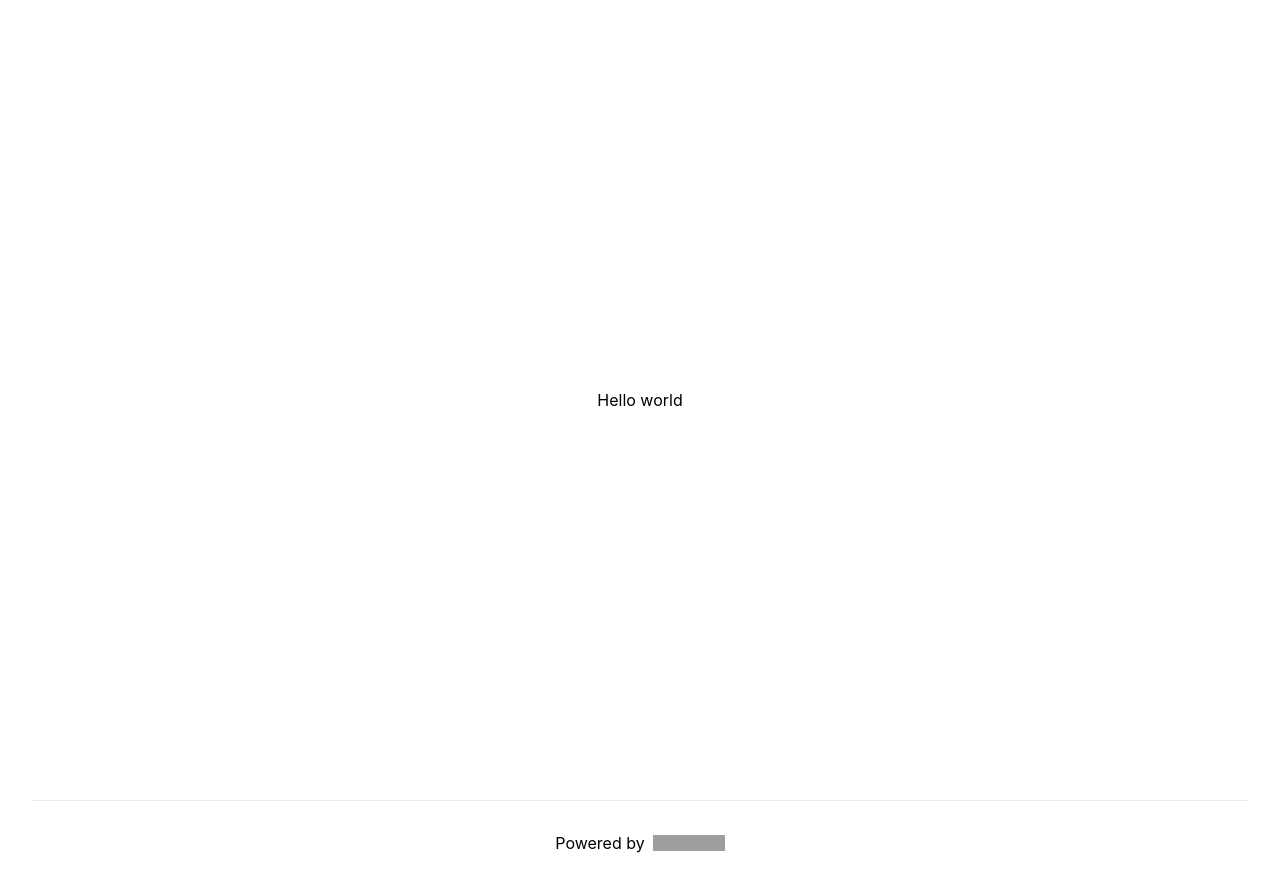
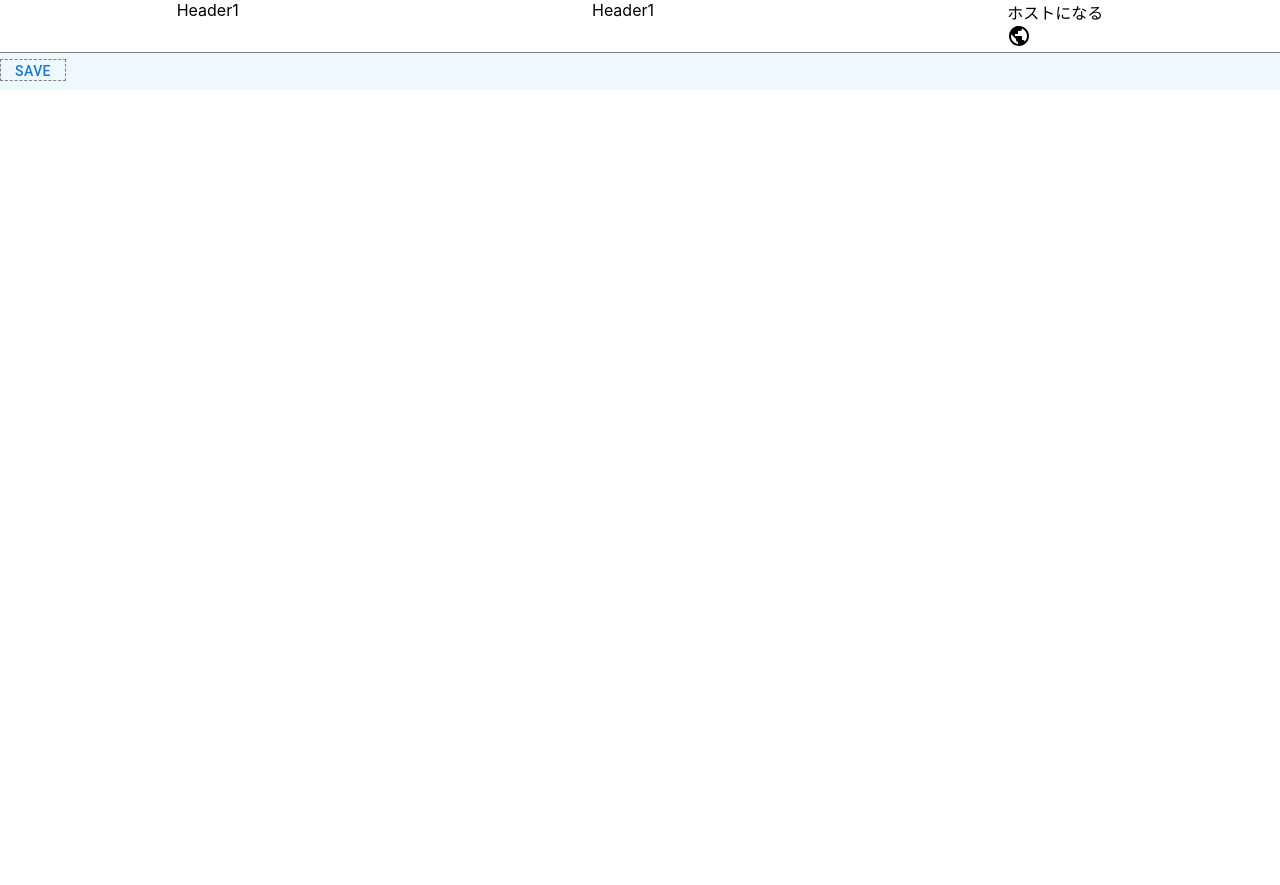
Before and after one commit to kosuke-17/koofolio, a Next.js app in the folder client/: page / in a window 1280 px wide. After the commit the page ends 800 px from the top, so only its background shows below. Built offline with nearby package versions, Linux system fonts and the light colour scheme; grey boxes are pictures that could not be loaded.

Commit message:
headerとbodyの作成

```diff
--- a/client/pages/index.tsx
+++ b/client/pages/index.tsx
@@ -1,32 +1,39 @@
 import type { NextPage } from "next";
-import Head from "next/head";
-import Image from "next/image";
-import styles from "../styles/Home.module.css";
+import { styled } from "@mui/system";
+import Box from "@mui/material/Box";
+import Button from "@mui/material/Button";
+import PublicIcon from "@mui/icons-material/Public";
+
+const HeaderLaypout = styled("div")({
+  borderBottom: "1px solid gray",
+  display: "flex",
+  justifyContent: "space-around",
+});
+
+const BodyLayout = styled("div")({
+  backgroundColor: "aliceblue",
+});
 
 const Home: NextPage = () => {
   return (
-    <div className={styles.container}>
-      <Head>
-        <title>Create Next App</title>
-        <meta name="description" content="Generated by create next app" />
-        <link rel="icon" href="/favicon.ico" />
-      </Head>
-
-      <div className={styles.main}>Hello world</div>
-
-      <footer className={styles.footer}>
-        <a
-          href="https://vercel.com?utm_source=create-next-app&utm_medium=default-template&utm_campaign=create-next-app"
-          target="_blank"
-          rel="noopener noreferrer"
-        >
-          Powered by{" "}
-          <span className={styles.logo}>
-            <Image src="/vercel.svg" alt="Vercel Logo" width={72} height={16} />
-          </span>
-        </a>
-      </footer>
-    </div>
+    <>
+      <HeaderLaypout>
+        <div>Header1</div>
+        <div>Header1</div>
+        <div>
+          <div>ホストになる</div>
+          <div>
+            <PublicIcon />
+          </div>
+          <div></div>
+        </div>
+      </HeaderLaypout>
+      <BodyLayout>
+        <Box component="span" sx={{ border: "1px dashed grey" }}>
+          <Button>Save</Button>
+        </Box>
+      </BodyLayout>
+    </>
   );
 };
 
--- a/client/styles/Home.module.css
+++ /dev/null
@@ -1,116 +0,0 @@
-.container {
-  padding: 0 2rem;
-}
-
-.main {
-  min-height: 100vh;
-  padding: 4rem 0;
-  flex: 1;
-  display: flex;
-  flex-direction: column;
-  justify-content: center;
-  align-items: center;
-}
-
-.footer {
-  display: flex;
-  flex: 1;
-  padding: 2rem 0;
-  border-top: 1px solid #eaeaea;
-  justify-content: center;
-  align-items: center;
-}
-
-.footer a {
-  display: flex;
-  justify-content: center;
-  align-items: center;
-  flex-grow: 1;
-}
-
-.title a {
-  color: #0070f3;
-  text-decoration: none;
-}
-
-.title a:hover,
-.title a:focus,
-.title a:active {
-  text-decoration: underline;
-}
-
-.title {
-  margin: 0;
-  line-height: 1.15;
-  font-size: 4rem;
-}
-
-.title,
-.description {
-  text-align: center;
-}
-
-.description {
-  margin: 4rem 0;
-  line-height: 1.5;
-  font-size: 1.5rem;
-}
-
-.code {
-  background: #fafafa;
-  border-radius: 5px;
-  padding: 0.75rem;
-  font-size: 1.1rem;
-  font-family: Menlo, Monaco, Lucida Console, Liberation Mono, DejaVu Sans Mono,
-    Bitstream Vera Sans Mono, Courier New, monospace;
-}
-
-.grid {
-  display: flex;
-  align-items: center;
-  justify-content: center;
-  flex-wrap: wrap;
-  max-width: 800px;
-}
-
-.card {
-  margin: 1rem;
-  padding: 1.5rem;
-  text-align: left;
-  color: inherit;
-  text-decoration: none;
-  border: 1px solid #eaeaea;
-  border-radius: 10px;
-  transition: color 0.15s ease, border-color 0.15s ease;
-  max-width: 300px;
-}
-
-.card:hover,
-.card:focus,
-.card:active {
-  color: #0070f3;
-  border-color: #0070f3;
-}
-
-.card h2 {
-  margin: 0 0 1rem 0;
-  font-size: 1.5rem;
-}
-
-.card p {
-  margin: 0;
-  font-size: 1.25rem;
-  line-height: 1.5;
-}
-
-.logo {
-  height: 1em;
-  margin-left: 0.5rem;
-}
-
-@media (max-width: 600px) {
-  .grid {
-    width: 100%;
-    flex-direction: column;
-  }
-}
```
